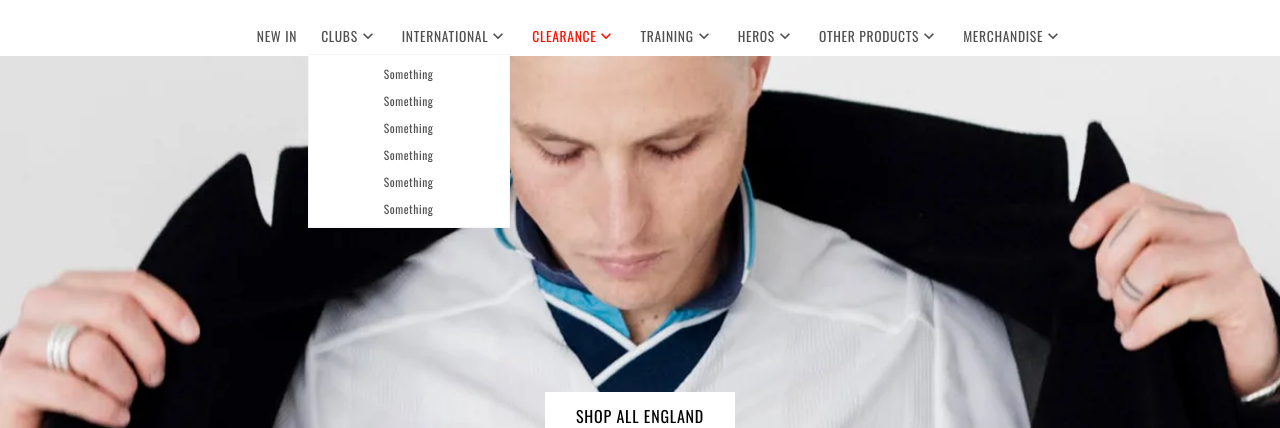
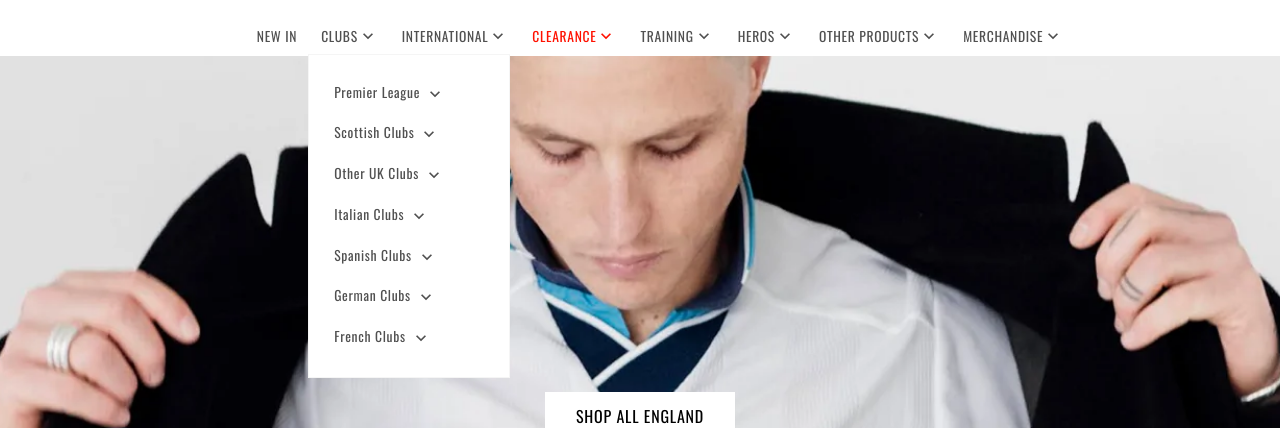
Before and after one commit to rcqx/cultkits, a React (Create React App) app: page / in a window 1280 px wide. Both pictures are taken after a click on the element "CLUBS". Shown: the part 144-572 px from the top of the page. Built offline with nearby package versions, Linux system fonts and the light colour scheme; the HTML template or start-up script is replaced by a standard one.

Commit message:
Add independant states to navlinks

```diff
--- a/src/components/NavList.jsx
+++ b/src/components/NavList.jsx
@@ -16,7 +16,7 @@ border: 1px solid #F5F5F5;
 heigth: 90vh;
 display: ${(props) => props.show === false && 'none'};
 width: 200px;
-padding: 0;
+padding: 1em 0;
 flex-direction: column;
 justify-content: center;
 background-color: white;
@@ -46,14 +46,15 @@ const ListItem = styled.li`
 const InnerListItem = styled.li`
 list-style: none;
 margin: 10px 12px;
-font-size: 0.85em;
+font-size: 1em;
 letter-spacing: 0.05em;
 font-weight: 400;
 color: #505050;
 display: flex;
-justify-content: center;
-align-items: center;
+justify-content: start;
 cursor: pointer;
+padding: 0.25em 1em;
+text-align: left;
   &:hover {
   color: black;
 }
@@ -85,12 +86,13 @@ const ListTitle = styled.span`
 `;
 
 const NavList = () => {
-  const [showNavlist, setShowNavlist] = useState(false);
-  const handleClick = (state) => {
+  const [showClubs, setShowClubs] = useState(false);
+  const [international, setInternational] = useState(false);
+  const handleClick = (state, setState) => {
     if (state === false) {
-      setShowNavlist(true);
+      setState(true);
     } else {
-      setShowNavlist(false);
+      setState(false);
     }
   };
 
@@ -100,24 +102,80 @@ const NavList = () => {
         <Anchor href="https://www.cultkits.com/collections/new-in">NEW IN</Anchor>
       </ListItem>
 
-      <ListTitle onClick={() => handleClick(showNavlist)}>
+      <ListTitle onClick={() => handleClick(showClubs, setShowClubs)}>
         <div style={{ display: 'flex' }}>
           CLUBS
           <KeyboardArrowDown fontSize="small" />
         </div>
-        <InnerList show={showNavlist}>
-          <InnerListItem>Something</InnerListItem>
-          <InnerListItem>Something</InnerListItem>
-          <InnerListItem>Something</InnerListItem>
-          <InnerListItem>Something</InnerListItem>
-          <InnerListItem>Something</InnerListItem>
-          <InnerListItem>Something</InnerListItem>
+        <InnerList show={showClubs}>
+          <InnerListItem>
+            Premier League
+            <KeyboardArrowDown fontSize="small" style={{ padding: '0.1em 0.25em' }} />
+          </InnerListItem>
+          <InnerListItem>
+            Scottish Clubs
+            <KeyboardArrowDown fontSize="small" style={{ padding: '0.1em 0.25em' }} />
+          </InnerListItem>
+          <InnerListItem>
+            Other UK Clubs
+            <KeyboardArrowDown fontSize="small" style={{ padding: '0.1em 0.25em' }} />
+          </InnerListItem>
+          <InnerListItem>
+            Italian Clubs
+            <KeyboardArrowDown fontSize="small" style={{ padding: '0.1em 0.25em' }} />
+          </InnerListItem>
+          <InnerListItem>
+            Spanish Clubs
+            <KeyboardArrowDown fontSize="small" style={{ padding: '0.1em 0.25em' }} />
+          </InnerListItem>
+          <InnerListItem>
+            German Clubs
+            <KeyboardArrowDown fontSize="small" style={{ padding: '0.1em 0.25em' }} />
+          </InnerListItem>
+          <InnerListItem>
+            French Clubs
+            <KeyboardArrowDown fontSize="small" style={{ padding: '0.1em 0.25em' }} />
+          </InnerListItem>
         </InnerList>
       </ListTitle>
-      <ListItem>
-        INTERNATIONAL
-        <KeyboardArrowDown fontSize="small" />
-      </ListItem>
+
+      <ListTitle onClick={() => handleClick(international, setInternational)}>
+        <div style={{ display: 'flex' }}>
+          INTERNATIONAL
+          <KeyboardArrowDown fontSize="small" />
+        </div>
+        <InnerList show={international}>
+          <InnerListItem>
+            Premier League
+            <KeyboardArrowDown fontSize="small" style={{ padding: '0.1em 0.25em' }} />
+          </InnerListItem>
+          <InnerListItem>
+            Scottish Clubs
+            <KeyboardArrowDown fontSize="small" style={{ padding: '0.1em 0.25em' }} />
+          </InnerListItem>
+          <InnerListItem>
+            Other UK Clubs
+            <KeyboardArrowDown fontSize="small" style={{ padding: '0.1em 0.25em' }} />
+          </InnerListItem>
+          <InnerListItem>
+            Italian Clubs
+            <KeyboardArrowDown fontSize="small" style={{ padding: '0.1em 0.25em' }} />
+          </InnerListItem>
+          <InnerListItem>
+            Spanish Clubs
+            <KeyboardArrowDown fontSize="small" style={{ padding: '0.1em 0.25em' }} />
+          </InnerListItem>
+          <InnerListItem>
+            German Clubs
+            <KeyboardArrowDown fontSize="small" style={{ padding: '0.1em 0.25em' }} />
+          </InnerListItem>
+          <InnerListItem>
+            French Clubs
+            <KeyboardArrowDown fontSize="small" style={{ padding: '0.1em 0.25em' }} />
+          </InnerListItem>
+        </InnerList>
+      </ListTitle>
+
       <ListItem style={{ color: '#FF1100' }}>
         CLEARANCE
         <KeyboardArrowDown fontSize="small" />
```
